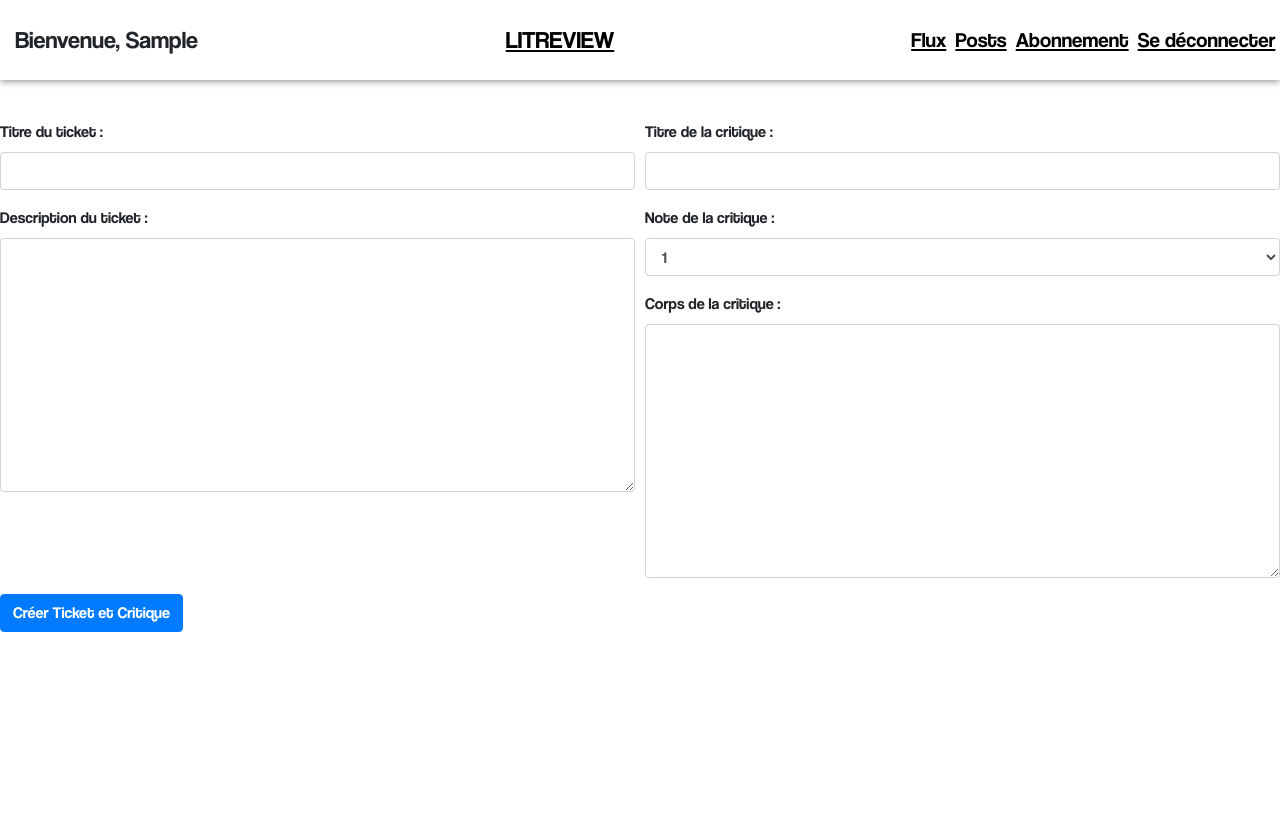
After one commit to Gianni-De-vadder/openclassroom-projet-9, a Django app: page /review/create_ticket_review/ in a window 1280 px wide. The commit adds this page. Run offline with Django 4.2, Linux system fonts and the light colour scheme; the visitor is signed in with stand-in values (Sample User, id 1); some libraries are stand-ins or nearby versions.

Commit message:
Create ticket and review in same form, show who is subscribed

```diff
--- a/review/forms.py
+++ b/review/forms.py
@@ -12,3 +12,50 @@ class ReviewForm(forms.ModelForm):
         super().__init__(*args, **kwargs)
         if ticket_title:
             self.fields["headline"].initial = ticket_title
+
+
+from django import forms
+from .models import Ticket, Review
+
+
+from django import forms
+from .models import Ticket, Review
+
+
+class TicketReviewForm(forms.Form):
+    title = forms.CharField(
+        label="Titre du ticket", widget=forms.TextInput(attrs={"class": "form-control"})
+    )
+    description = forms.CharField(
+        label="Description du ticket",
+        widget=forms.Textarea(attrs={"class": "form-control"}),
+    )
+    RATING_CHOICES = [(i, str(i)) for i in range(1, 6)]
+    rating = forms.ChoiceField(
+        label="Note de la critique",
+        choices=RATING_CHOICES,
+        widget=forms.Select(attrs={"class": "form-control"}),
+    )
+    headline = forms.CharField(
+        label="Titre de la critique",
+        widget=forms.TextInput(attrs={"class": "form-control"}),
+    )
+    body = forms.CharField(
+        label="Corps de la critique",
+        widget=forms.Textarea(attrs={"class": "form-control"}),
+    )
+
+    def save(self, user):
+        ticket = Ticket.objects.create(
+            title=self.cleaned_data["title"],
+            description=self.cleaned_data["description"],
+            user=user,
+        )
+        review = Review.objects.create(
+            ticket=ticket,
+            user=user,
+            headline=self.cleaned_data["headline"],
+            body=self.cleaned_data["body"],
+            rating=self.cleaned_data["rating"],
+        )
+        return ticket, review
--- /dev/null
+++ b/review/templates/review/create_ticket_review.html
@@ -0,0 +1,44 @@
+{% extends 'base.html' %}
+
+{% block content %}
+<form method="post" class="my-4">
+    {% csrf_token %}
+
+    <div class="form-row">
+        <div class="col">
+            <div class="form-group">
+                <label for="{{ form.title.id_for_label }}">Titre du ticket :</label>
+                {{ form.title }}
+            </div>
+
+            <div class="form-group">
+                <label for="{{ form.description.id_for_label }}">Description du ticket :</label>
+                {{ form.description }}
+            </div>
+        </div>
+
+        <div class="col">
+            <div class="form-group">
+                <label for="{{ form.headline.id_for_label }}">Titre de la critique :</label>
+                {{ form.headline }}
+            </div>
+
+            <div class="form-group">
+                <label for="{{ form.rating.id_for_label }}">Note de la critique :</label>
+                <select name="{{ form.rating.name }}" id="{{ form.rating.id_for_label }}" class="form-control">
+                    {% for value in form.rating.field.choices %}
+                    <option value="{{ value.0 }}">{{ value.1 }}</option>
+                    {% endfor %}
+                </select>
+            </div>
+
+            <div class="form-group">
+                <label for="{{ form.body.id_for_label }}">Corps de la critique :</label>
+                {{ form.body }}
+            </div>
+        </div>
+    </div>
+
+    <button type="submit" class="btn btn-primary">Créer Ticket et Critique</button>
+</form>
+{% endblock %}
--- a/review/templates/review/review_detail.html
+++ b/review/templates/review/review_detail.html
@@ -15,6 +15,7 @@
             <p class="card-text">Note : {{ review.rating }}</p>
             <p class="card-text">Auteur : {{ review.user }}</p>
             <p class="card-text">Date de création : {{ review.time_created }}</p>
+            <a class="btn btn-primary" href="{% url 'tickets' %}">Retour aux reviews</a>
         </div>
     </div>
 </div>
--- a/review/templates/review/tickets.html
+++ b/review/templates/review/tickets.html
@@ -8,6 +8,8 @@
 {% block content %}
 <div class="col">
     <a class="btn btn-primary mb-3" href="/review/create_ticket">Demander une critique</a>
+    <a class="btn btn-primary mb-3" href="/review/create_ticket_review">Créer une critique</a>
+
     {% if tickets %}
     <h1>Mes tickets :</h1>
 
--- a/review/urls.py
+++ b/review/urls.py
@@ -10,6 +10,7 @@ from .views import (
     search_users,
     delete_review,
     ticket_detail,
+    create_ticket_review,
 )
 
 urlpatterns = [
@@ -24,4 +25,5 @@ urlpatterns = [
     path("delete_review/<int:review_id>/", delete_review, name="delete_review"),
     path("<int:review_id>/", review_detail_view, name="review_detail"),
     path("review/tickets/<int:ticket_id>/", ticket_detail, name="ticket_detail"),
+    path("create_ticket_review/", create_ticket_review, name="create_ticket_review"),
 ]
--- a/review/views.py
+++ b/review/views.py
@@ -3,7 +3,7 @@ from django.contrib.auth.decorators import login_required
 from .models import Ticket, UserFollows, Review
 from django.contrib.auth import get_user_model
 from django.contrib import messages
-from review.forms import ReviewForm
+from review.forms import ReviewForm, TicketReviewForm
 from django.http import JsonResponse
 
 
@@ -71,7 +71,6 @@ def subscription_view(request):
         if user_id:
             User = get_user_model()
             user_to_follow = User.objects.get(id=user_id)
-
             # Vérifier si la relation existe déjà
             if UserFollows.objects.filter(
                 user=request.user, followed_user=user_to_follow
@@ -144,6 +143,38 @@ def create_review(request, ticket_id):
     return render(request, "review/create_review.html", context)
 
 
+from .forms import TicketReviewForm
+
+
+@login_required
+def create_ticket_review(request):
+    if request.method == "POST":
+        form = TicketReviewForm(request.POST)
+        if form.is_valid():
+            title = form.cleaned_data["title"]
+            description = form.cleaned_data["description"]
+            body = form.cleaned_data["body"]
+            rating = form.cleaned_data["rating"]
+            ticket = Ticket.objects.create(
+                title=title, description=description, user=request.user
+            )
+            review = Review.objects.create(
+                ticket=ticket,
+                rating=rating,
+                headline=title,
+                body=body,
+                user=request.user,
+            )
+            return redirect("tickets")
+    else:
+        form = TicketReviewForm()
+
+    context = {
+        "form": form,
+    }
+    return render(request, "review/create_ticket_review.html", context)
+
+
 def review_detail_view(request, review_id):
     review = get_object_or_404(Review, id=review_id)
     context = {"review": review}
--- a/templates/base.html
+++ b/templates/base.html
@@ -32,6 +32,21 @@
         </nav>
     </header>
     <main>
+        {% if messages %}
+        <ul class="messages">
+            {% for message in messages %}
+            {% if message.tags == "success" %}
+            <div class="alert alert-success" role="alert">
+                <li{% if message.tags %} class="{{ message.tags }}" {% endif %}>{{ message }}</li>
+            </div>
+            {% elif message.tags == "error" %}
+            <div class="alert alert-danger" role="alert">
+                <li{% if message.tags %} class="{{ message.tags }}" {% endif %}>{{ message }}</li>
+            </div>
+            {% endif %}
+            {% endfor %}
+        </ul>
+        {% endif %}
         {% block content %}{% endblock %}
     </main>
     <footer>
```
Also changed, not shown: review/templates/review/subscriptions.html (+19 -7 lines).
